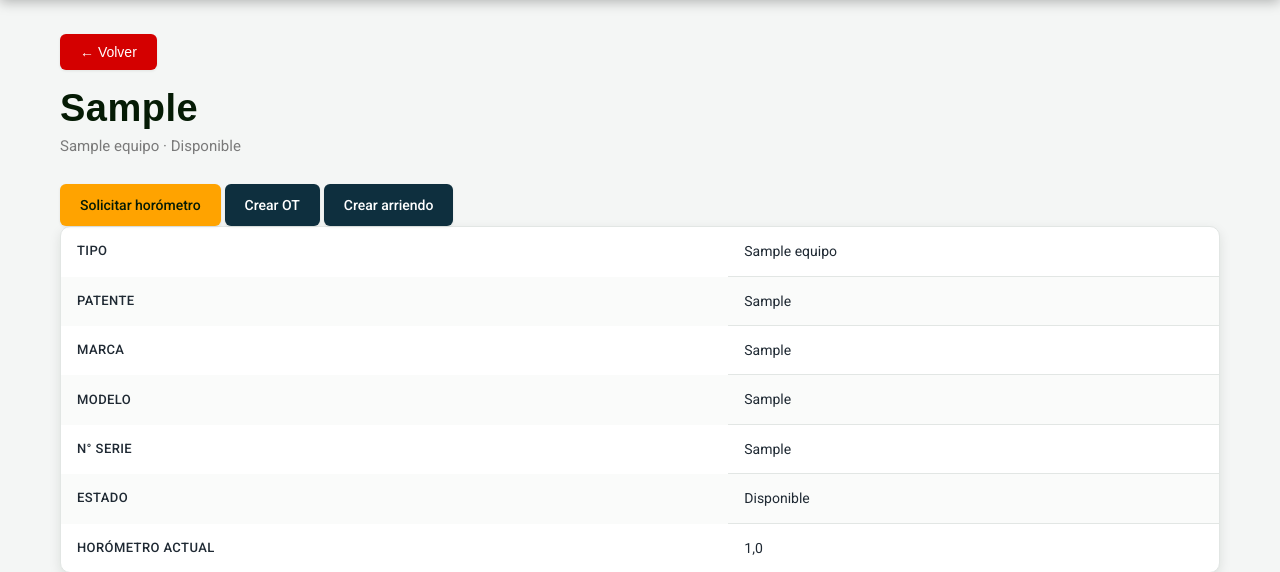
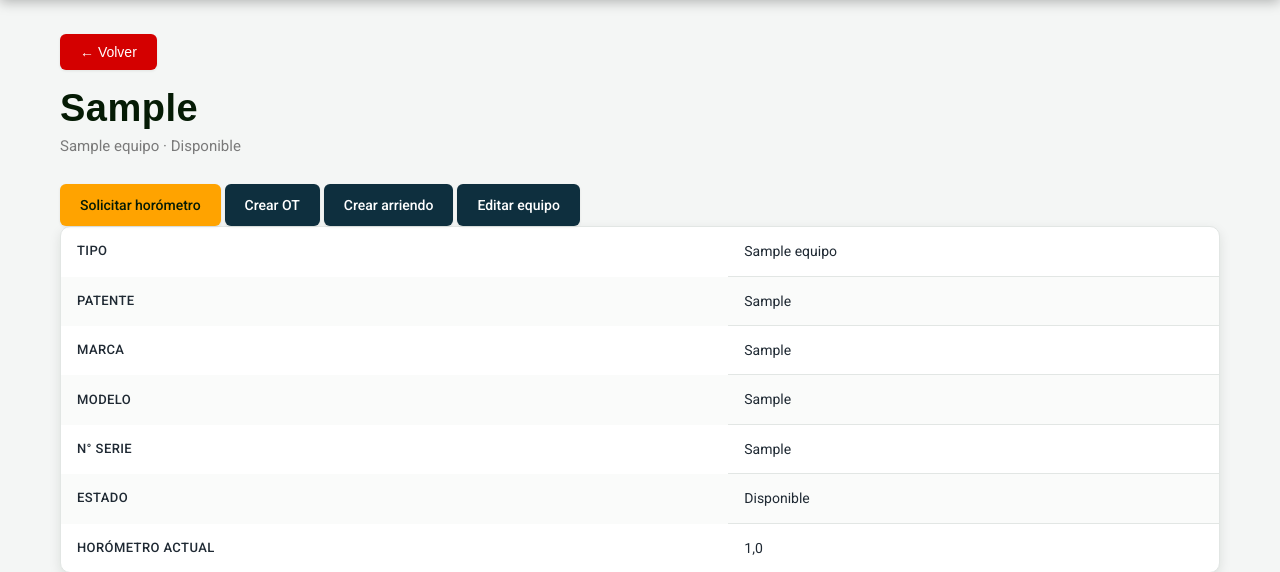
Before and after one commit to kbdd23/vilas_motorMVP_E2, a Django app: page /equipos/1/ in a window 1280 px wide. Shown: the part 73-645 px from the top of the page. Run offline with Django 5.2, Linux system fonts and the light colour scheme; a user stored in the database is signed in; tables that the repository leaves empty hold one stand-in row (values such as "Sample post"); some web fonts are replaced.

Commit message:
Feat: edicion de datos del equipo desde su ficha

```diff
--- a/flota/urls.py
+++ b/flota/urls.py
@@ -8,6 +8,7 @@ urlpatterns = [
     path('equipos/', views.lista_equipos, name='equipos'),
     path('equipos/nueva/', views.crear_equipo, name='crear_equipo'),
     path('equipos/<int:pk>/', views.detalle_equipo, name='detalle_equipo'),
+    path('equipos/<int:pk>/editar/', views.editar_equipo, name='editar_equipo'),
     path('equipos/<int:pk>/disponible/', views.marcar_disponible, name='marcar_disponible'),
     path('equipos/<int:pk>/estado/', views.cambiar_estado, name='cambiar_estado'),
     path('tipos-equipo/', views.lista_tipos_equipo, name='tipos_equipo'),
--- a/flota/views.py
+++ b/flota/views.py
@@ -52,6 +52,22 @@ def crear_equipo(request):
     return render(request, 'flota/crear_equipo.html', {'form': form})
 
 
+def editar_equipo(request, pk):
+    """Edita los datos de un equipo ya registrado.
+
+    El código no se edita: es un dato del sistema que se asignó al crear la ficha.
+    """
+    equipo = get_object_or_404(Equipo, pk=pk)
+    if request.method == 'POST':
+        form = EquipoForm(request.POST, instance=equipo)
+        if form.is_valid():
+            form.save()
+            return redirect('flota:detalle_equipo', pk=equipo.pk)
+    else:
+        form = EquipoForm(instance=equipo)
+    return render(request, 'flota/editar_equipo.html', {'form': form, 'equipo': equipo})
+
+
 def detalle_equipo(request, pk):
     """Ficha del equipo con su historial de lecturas, OT y arriendos.
 
--- a/templates/flota/detalle_equipo.html
+++ b/templates/flota/detalle_equipo.html
@@ -12,6 +12,7 @@
     {% if equipo.estado == 'DISPONIBLE' %}
     <a class="btn btn-secondary" href="{% url 'arriendos:crear_arriendo' %}?equipo={{ equipo.id }}">Crear arriendo</a>
     {% endif %}
+    <a class="btn btn-secondary" href="{% url 'flota:editar_equipo' equipo.id %}">Editar equipo</a>
 </p>
 
 <table>
```
Also changed, not shown: templates/flota/editar_equipo.html (added, +15 -0 lines).
